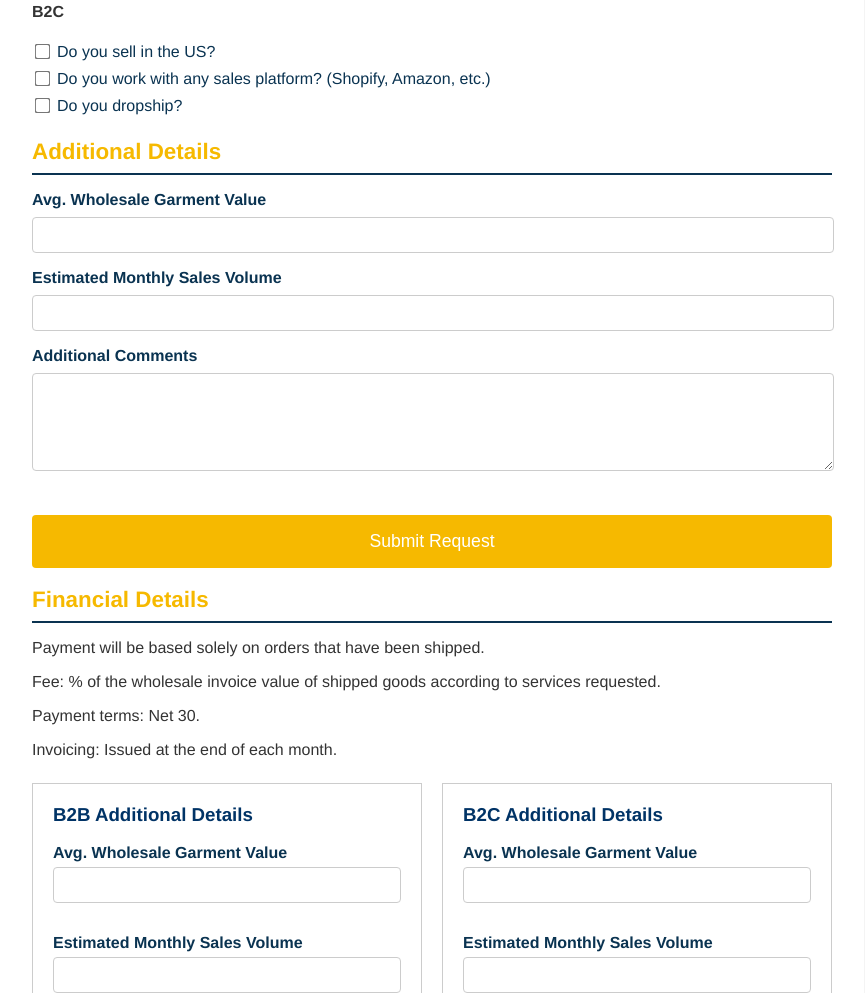
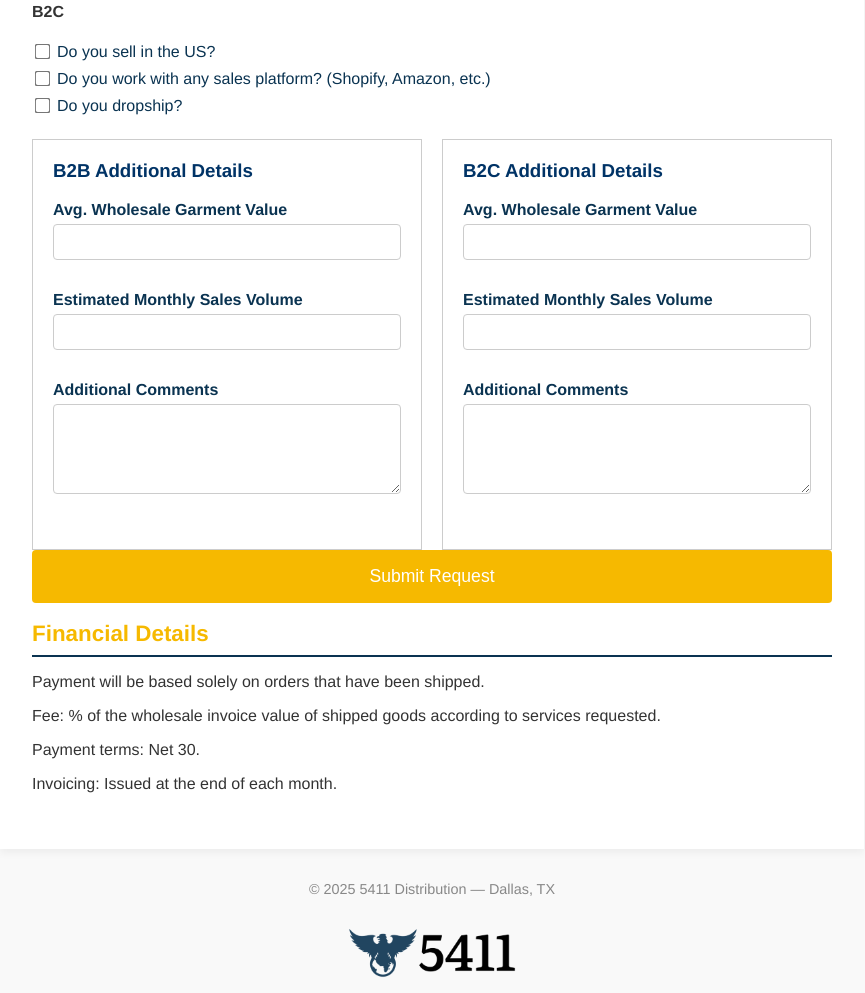
Before and after one commit to julia-boop/services5411, a plain HTML site: page index.html in a window 1280 px wide. Shown: the part 2539-3532 px from the top of the page, without its empty margins (208-1073 px from the left). Drawn offline with nearby package versions, Linux system fonts and the light colour scheme.

Commit message:
style fix

```diff
--- a/index.html
+++ b/index.html
@@ -194,28 +194,6 @@
           </ul>
       </div>
 
-      <div class="section" id="additional">
-        <h2>Additional Details</h2>
-        <label for="wholesale-val">Avg. Wholesale Garment Value</label>
-        <input type="text" id="wholesale-val" name="wholesale_val" />
-
-        <label for="sales-vol">Estimated Monthly Sales Volume</label>
-        <input type="text" id="sales-vol" name="sales_vol" />
-
-        <label for="comments">Additional Comments</label>
-        <textarea id="comments" name="comments"></textarea>
-      </div>
-
-      <button type="submit" class="submit-btn">Submit Request</button>
-    </form>
-    <div class="section" id="financial-details">
-        <h2>Financial Details</h2>
-        <p>Payment will be based solely on orders that have been shipped.</p>
-        <p>Fee: % of the wholesale invoice value of shipped goods according to services requested.</p>
-        <p>Payment terms: Net 30.</p>
-        <p>Invoicing: Issued at the end of each month.</p>
-      </div>
-
       <div class="additional-details-container">
         <!-- B2B Section -->
         <div class="additional-details-section">
@@ -252,6 +230,16 @@
         </div>
       </div>
 
+
+      <button type="submit" class="submit-btn">Submit Request</button>
+    </form>
+    <div class="section" id="financial-details">
+        <h2>Financial Details</h2>
+        <p>Payment will be based solely on orders that have been shipped.</p>
+        <p>Fee: % of the wholesale invoice value of shipped goods according to services requested.</p>
+        <p>Payment terms: Net 30.</p>
+        <p>Invoicing: Issued at the end of each month.</p>
+      </div>
   </div>
 
 
```
